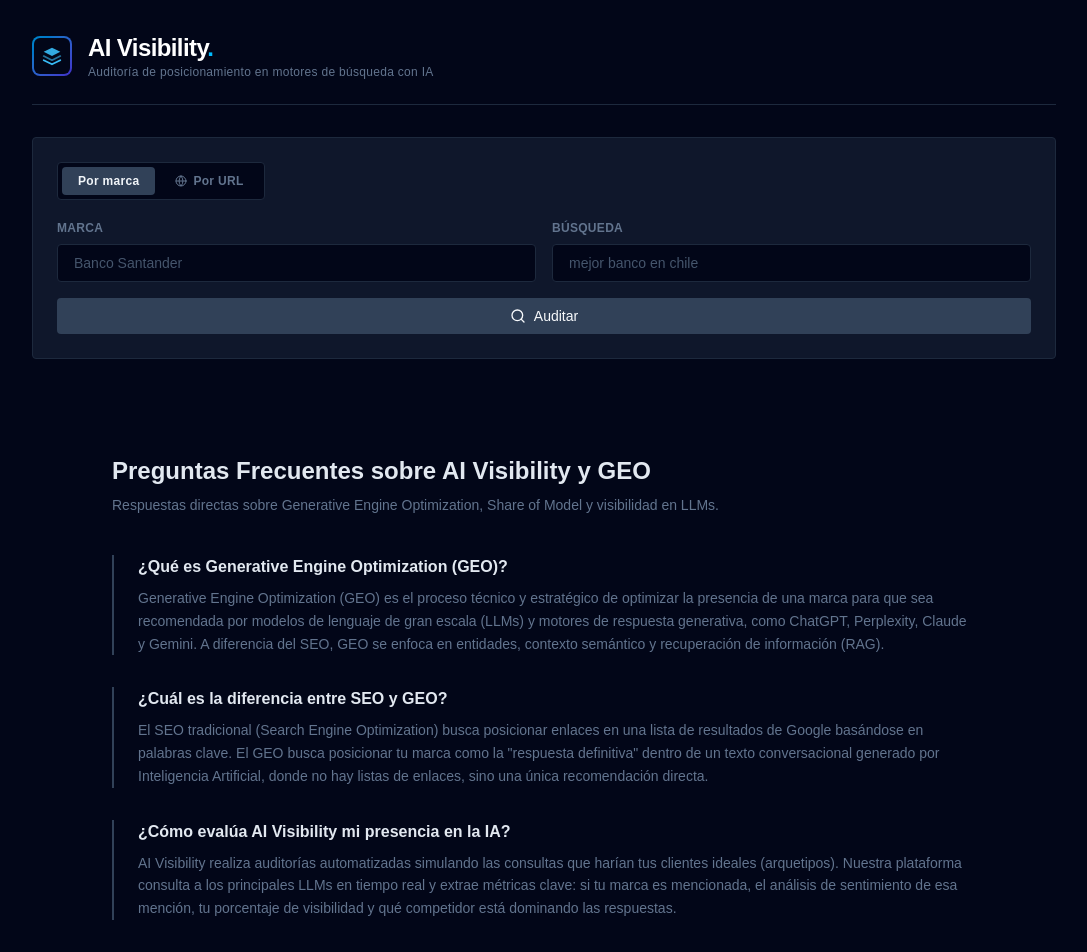
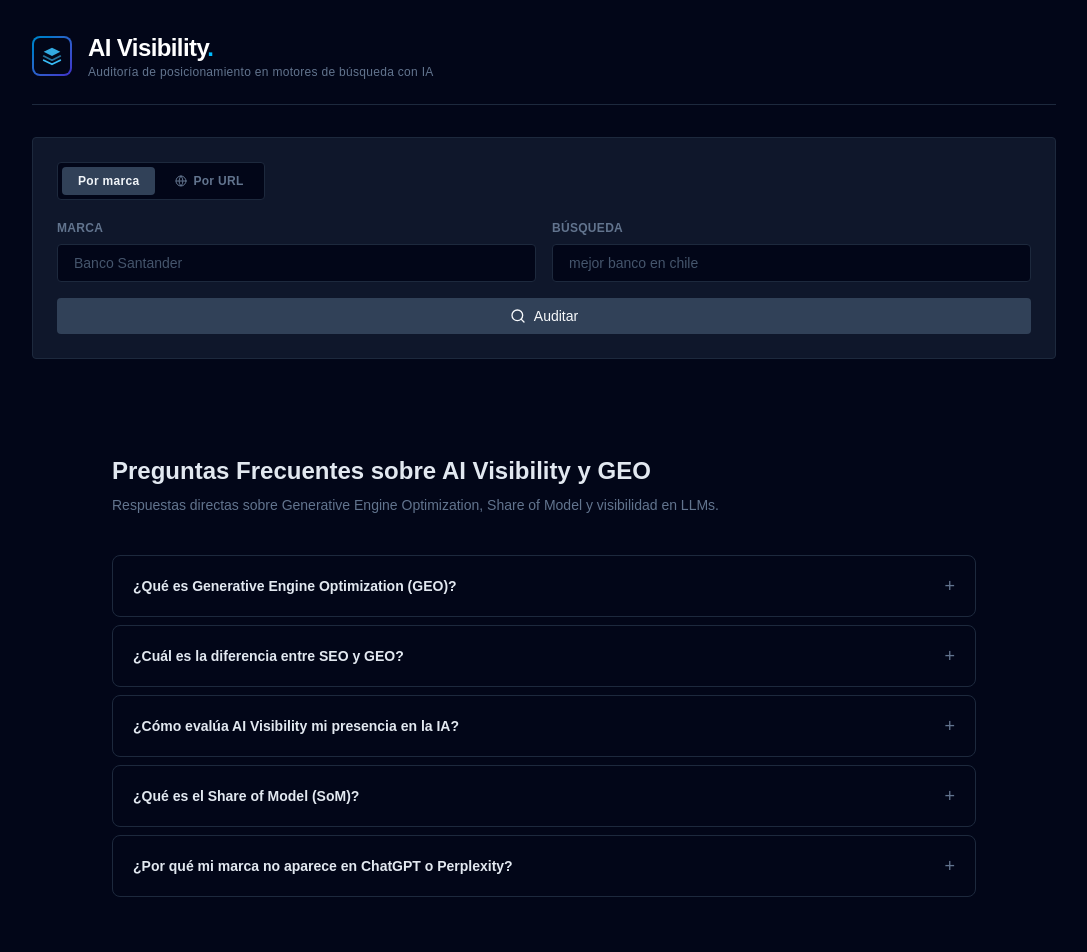
Before and after one commit to OfuentesP/ai-visibility, a Next.js app: page / in a window 1280 px wide. Shown: the top 952 px of the page, without its empty margins (96-1183 px from the left). Built offline with nearby package versions, Linux system fonts and the light colour scheme.

Commit message:
feat(faq): convert FAQ to accordion component

```diff
--- a/src/app/page.tsx
+++ b/src/app/page.tsx
@@ -112,6 +112,30 @@ function queryToBullets(query: string): string[] {
     words.slice(chunkSize, chunkSize * 2).join(' '),
     words.slice(chunkSize * 2).join(' '),
   ].filter(Boolean).map(p => p.charAt(0).toUpperCase() + p.slice(1))
+}
+
+function FaqAccordion({ items }: { items: { q: string; a: string }[] }) {
+  const [open, setOpen] = useState<number | null>(null)
+  return (
+    <div className="space-y-2">
+      {items.map((item, i) => (
+        <div key={i} className="border border-slate-800 rounded-lg overflow-hidden">
+          <button
+            onClick={() => setOpen(open === i ? null : i)}
+            className="w-full flex items-center justify-between px-5 py-4 text-left hover:bg-slate-900 transition-colors"
+          >
+            <span className="text-slate-200 font-semibold text-sm pr-4">{item.q}</span>
+            <span className={`text-slate-500 text-lg transition-transform duration-200 flex-shrink-0 ${open === i ? 'rotate-45' : ''}`}>+</span>
+          </button>
+          {open === i && (
+            <div className="px-5 pb-5 pt-1 border-t border-slate-800 bg-slate-950">
+              <p className="text-slate-400 text-sm leading-relaxed">{item.a}</p>
+            </div>
+          )}
+        </div>
+      ))}
+    </div>
+  )
 }
 
 export default function Dashboard() {
@@ -3105,8 +3129,7 @@ Tel: [teléfono]`
           <section id="faq-geo" className="max-w-4xl mx-auto px-4 py-16">
             <h2 className="text-2xl font-bold text-slate-200 mb-2">Preguntas Frecuentes sobre AI Visibility y GEO</h2>
             <p className="text-slate-500 text-sm mb-10">Respuestas directas sobre Generative Engine Optimization, Share of Model y visibilidad en LLMs.</p>
-            <div className="space-y-8">
-              {[
+            <FaqAccordion items={[
               {
                 q: '¿Qué es Generative Engine Optimization (GEO)?',
                 a: 'Generative Engine Optimization (GEO) es el proceso técnico y estratégico de optimizar la presencia de una marca para que sea recomendada por modelos de lenguaje de gran escala (LLMs) y motores de respuesta generativa, como ChatGPT, Perplexity, Claude y Gemini. A diferencia del SEO, GEO se enfoca en entidades, contexto semántico y recuperación de información (RAG).'
@@ -3127,13 +3150,7 @@ Tel: [teléfono]`
                 q: '¿Por qué mi marca no aparece en ChatGPT o Perplexity?',
                 a: 'Los LLMs construyen sus respuestas basándose en sus datos de entrenamiento y en fuentes indexadas en tiempo real. Si tu marca no aparece, se debe a una falta de densidad de entidades, ausencia en fuentes de alta autoridad (medios, foros técnicos) o a la carencia de datos estructurados legibles para máquinas en tu propio sitio web.'
               }
-              ].map((item, i) => (
-                <div key={i} className="border-l-2 border-slate-700 pl-6">
-                  <h3 className="text-slate-200 font-semibold text-base mb-2">{item.q}</h3>
-                  <p className="text-slate-500 text-sm leading-relaxed">{item.a}</p>
-                </div>
-              ))}
-            </div>
+            ]} />
           </section>
 
           {/* FOOTER */}
```
Lines whose indentation alone changed are shown as unchanged.
